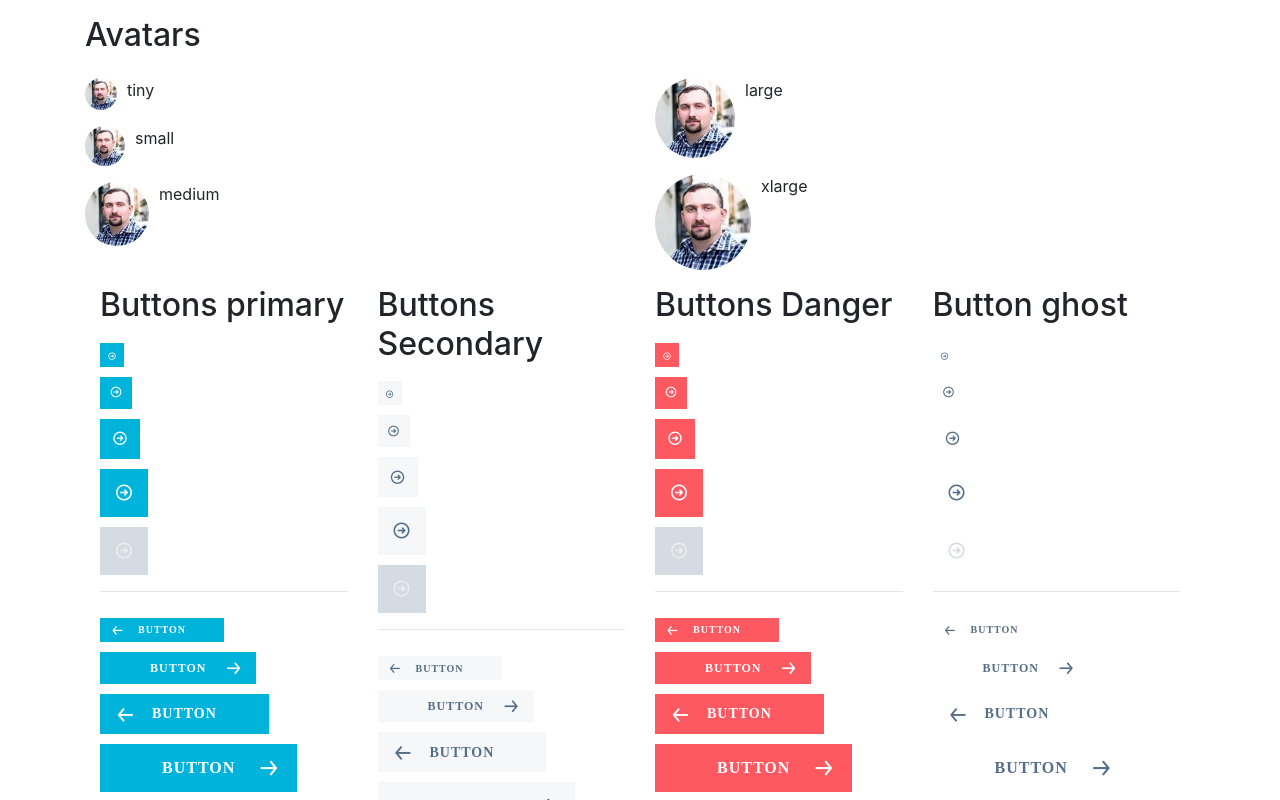
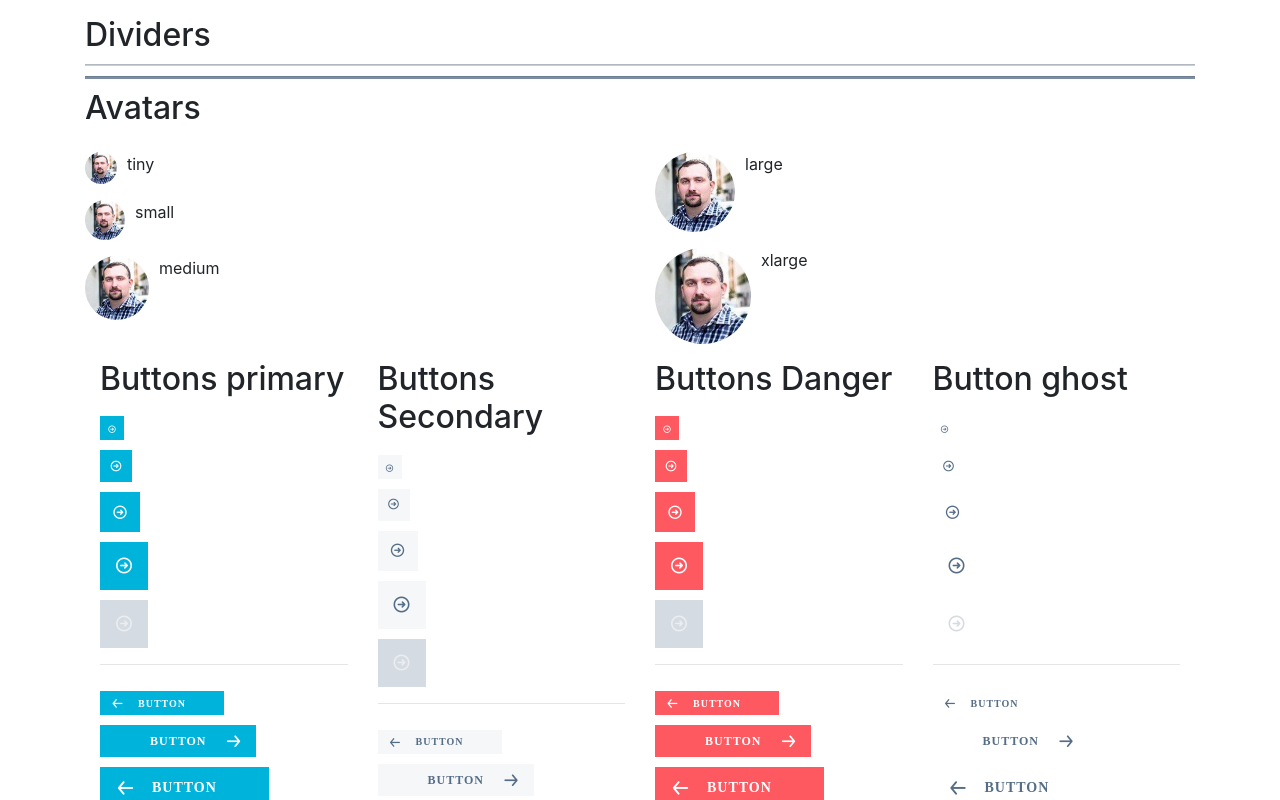
Before and after one commit to Packen-SAS/components-ng, an Angular app: page / in a window 1280 px wide. Shown: the top 800 px of the page. Built offline with nearby package versions, Linux system fonts and the light colour scheme; a web font is replaced by a local one; what angular-feather would draw is missing.

Commit message:
Se terminan los diseños de los dividers y pruebas unitarias de este

```diff
--- a/src/app/app.component.html
+++ b/src/app/app.component.html
@@ -1,4 +1,5 @@
 <div class="container mt-3">
+    <app-dividers></app-dividers>
     <app-avatars></app-avatars>
     <app-buttons></app-buttons>
 </div>
--- a/src/app/app.module.ts
+++ b/src/app/app.module.ts
@@ -9,6 +9,8 @@ import { ButtonsComponent } from './views/buttons/buttons.component';
 import { PackenButtonComponent } from './components/packen-button/packen-button.component';
 import { AvatarsComponent } from './views/avatars/avatars.component';
 import { PackenAvatarComponent } from './components/packen-avatar/packen-avatar.component';
+import { DividersComponent } from './views/dividers/dividers.component';
+import { PackenDividerComponent } from './components/packen-divider/packen-divider.component';
 
 
 @NgModule({
@@ -17,7 +19,9 @@ import { PackenAvatarComponent } from './components/packen-avatar/packen-avatar.
     ButtonsComponent,
     PackenButtonComponent,
     AvatarsComponent,
-    PackenAvatarComponent
+    PackenAvatarComponent,
+    DividersComponent,
+    PackenDividerComponent
   ],
   imports: [
     BrowserModule,
--- /dev/null
+++ b/src/app/components/packen-divider/packen-divider.component.html
@@ -0,0 +1,4 @@
+<hr [style.height.px]="getHeight(type)"
+    [style.margin-top.px]="marginTop"
+    [style.margin-bottom.px]="marginBottom"
+    [ngClass]="getClassColorDivider(type)" />
--- /dev/null
+++ b/src/app/components/packen-divider/packen-divider.component.scss
@@ -0,0 +1,9 @@
+@import '../../styles/colors.scss';
+
+.light{
+    background-color: $secondary_hover;
+}
+
+.dark{
+    background-color: $basic_independece_lgt;
+}
--- /dev/null
+++ b/src/app/components/packen-divider/packen-divider.component.ts
@@ -0,0 +1,49 @@
+import { Component, OnInit, Input } from '@angular/core';
+
+@Component({
+  selector: 'app-packen-divider',
+  templateUrl: './packen-divider.component.html',
+  styleUrls: ['./packen-divider.component.scss']
+})
+export class PackenDividerComponent implements OnInit {
+  @Input() type: any = null;
+  @Input() marginTop: any = 0;
+  @Input() marginBottom: any = 0;
+  constructor() { }
+
+  ngOnInit(): void {
+  }
+
+  getHeight = (type: TypeDivider): number => {
+    switch (type) {
+      case 'dark':
+        return PackenHeightDivider.dark;
+      case 'light':
+        return PackenHeightDivider.light;
+      default:
+        return PackenHeightDivider.light;
+    }
+  }
+
+  getClassColorDivider = (type: TypeDivider): string => {
+    switch (type) {
+      case 'dark':
+        return PackenClassColorDivider.dark;
+      case 'light':
+        return PackenClassColorDivider.light;
+      default:
+        return PackenClassColorDivider.light;
+    }
+  }
+}
+class PackenHeightDivider {
+  static readonly light: number = 1;
+  static readonly dark: number = 2;
+}
+
+class PackenClassColorDivider {
+  static readonly light: string = 'light';
+  static readonly dark: string = 'dark';
+}
+
+type TypeDivider = 'light' | 'dark';
--- a/src/app/styles/colors.scss
+++ b/src/app/styles/colors.scss
@@ -33,5 +33,19 @@ $secondary_default: #F5F7F8;
 $secondary_default_drk: #556D87;
 $secondary_hover: #C6CED7;
 
+//Primary
 $primary_default: #00B3DB;
 $primary_hover: #007FAC;
+
+//Basic
+$basic_white_dft: #FFFFFF;
+$basic_white_med: #F9FAFB;
+$basic_white_drk: #F5F7F8;
+$basic_gray_dft: #C6CED7;
+$basic_gray_lgt: #ECEEF1;
+$basic_gray_drk: #A0AEBC;
+$basic_independece_dft: #556D87;
+$basic_independece_lgt: #7B8DA2;
+$basic_independece_drk: #304D6D;
+$basic_yankees_dft: #1F3246;
+$basic_black_dft: #000000;
--- /dev/null
+++ b/src/app/views/dividers/dividers.component.html
@@ -0,0 +1,4 @@
+<h2>Dividers</h2>
+<app-packen-divider type="light" marginTop="10" marginBottom="10"></app-packen-divider>
+
+<app-packen-divider type="dark"  marginTop="10" marginBottom="10"></app-packen-divider>
--- /dev/null
+++ b/src/app/views/dividers/dividers.component.ts
@@ -0,0 +1,16 @@
+import { Component, OnInit } from '@angular/core';
+
+@Component({
+  selector: 'app-dividers',
+  templateUrl: './dividers.component.html',
+  styleUrls: ['./dividers.component.scss']
+})
+export class DividersComponent implements OnInit {
+
+  constructor() { }
+
+  ngOnInit(): void {
+
+  }
+
+}
```
Also changed, not shown: src/app/views/dividers/dividers.component.scss (added), 2 other files (tests, documents, lock files or other folders).
